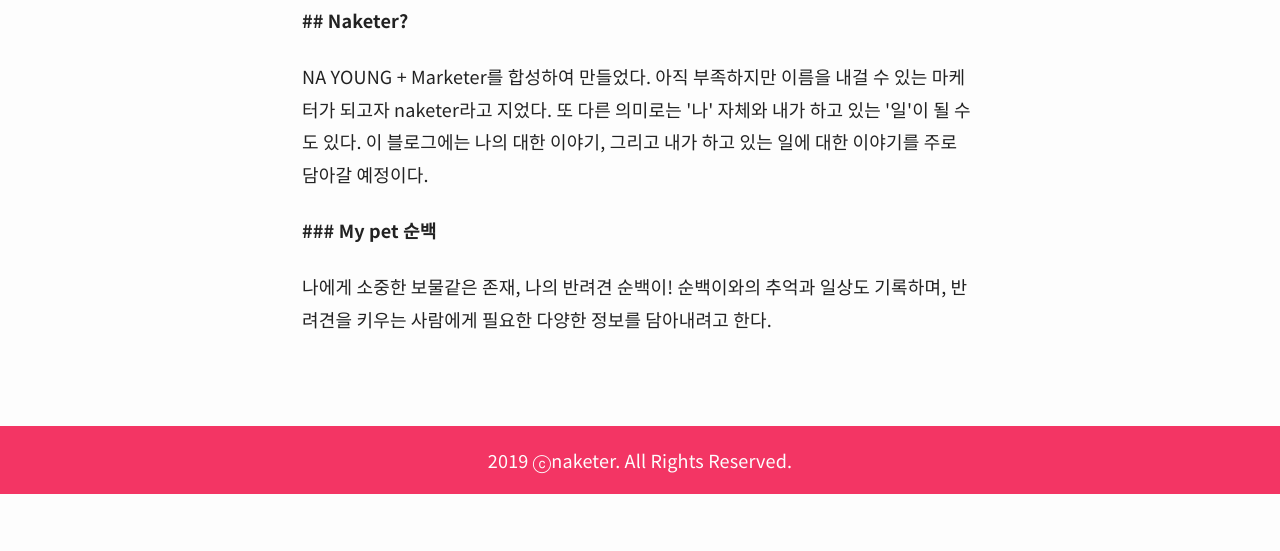
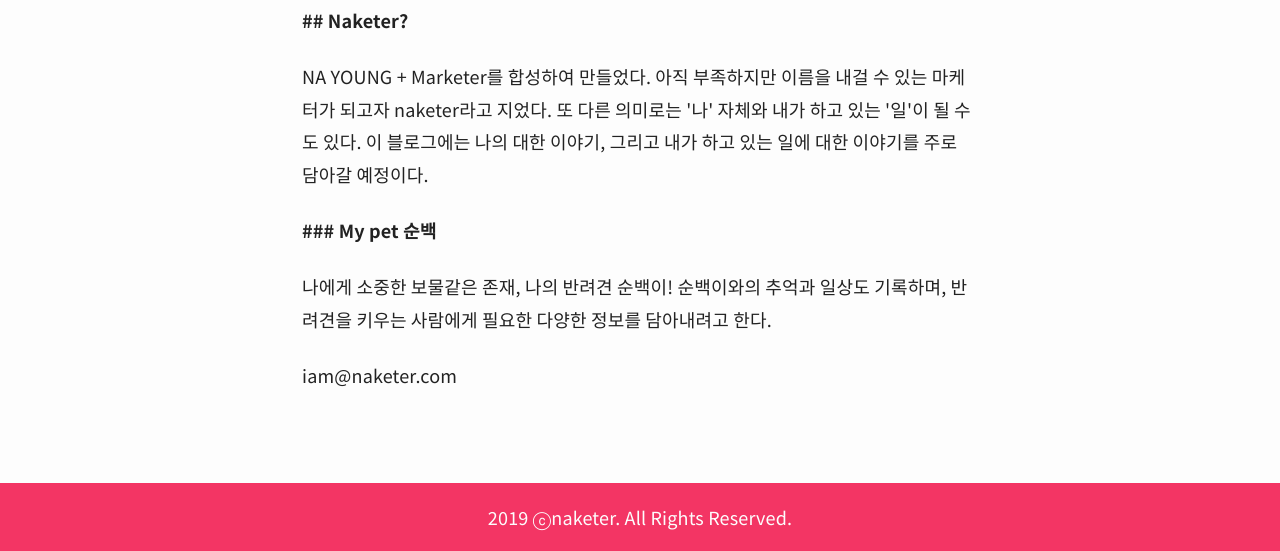
Before and after one commit to nayoungeee/naketer, a Jekyll site: the page built from about.md, in a window 1280 px wide. Shown: the part 589-1140 px from the top of the page. Built offline with Jekyll 4.4.1, drawn with Linux system fonts in a browser that asks for light colours; before the commit the page ends 1083 px from its top, so only the background shows below that.

Commit message:
Update about.md

```diff
--- a/about.md
+++ b/about.md
@@ -16,3 +16,7 @@ NA YOUNG + Marketer를 합성하여 만들었다. 아직 부족하지만 이름
 <b> ### My pet 순백 </b> <p>
 나에게 소중한 보물같은 존재, 나의 반려견 순백이!
 순백이와의 추억과 일상도 기록하며, 반려견을 키우는 사람에게 필요한 다양한 정보를 담아내려고 한다.
+
+<p>
+
+iam@naketer.com
```
